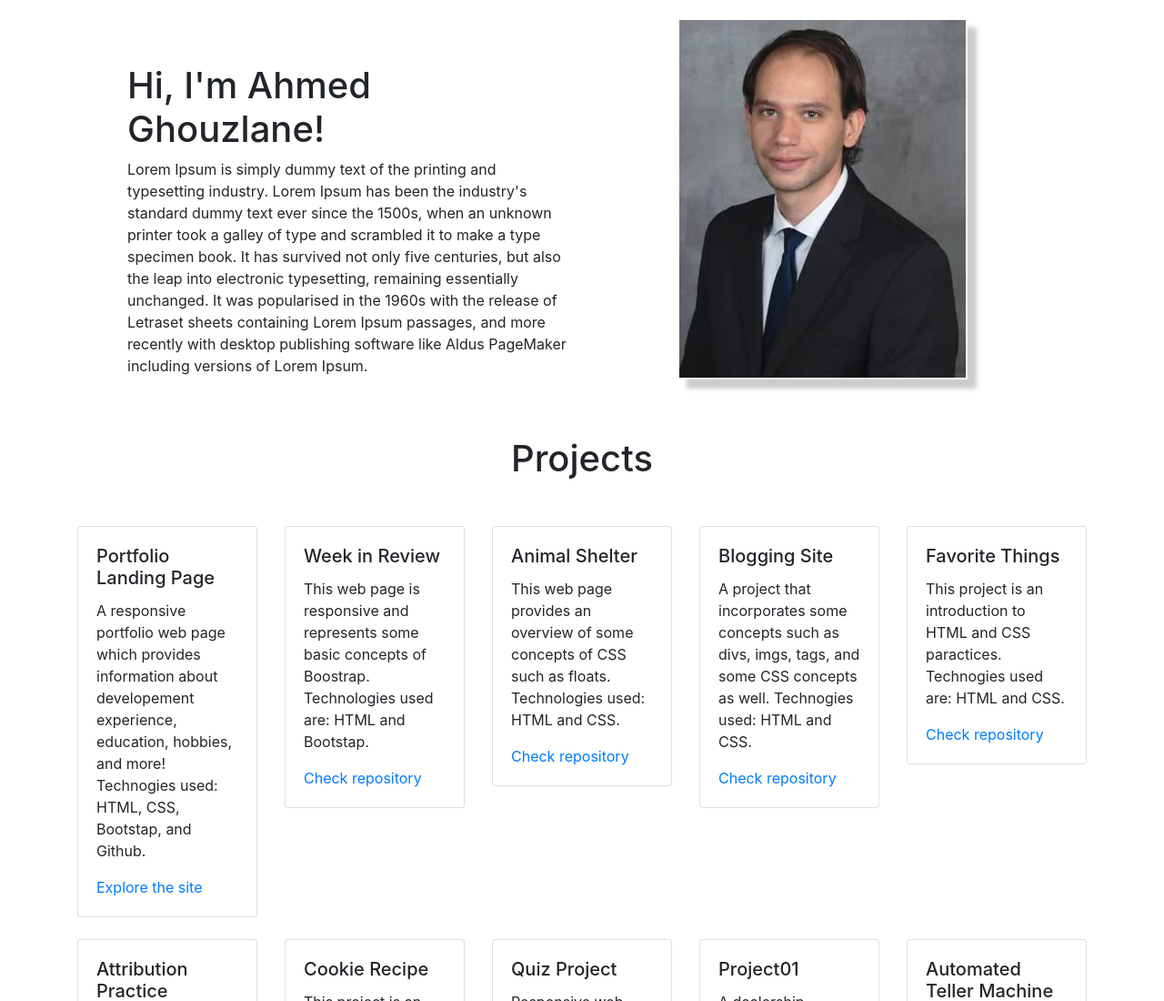
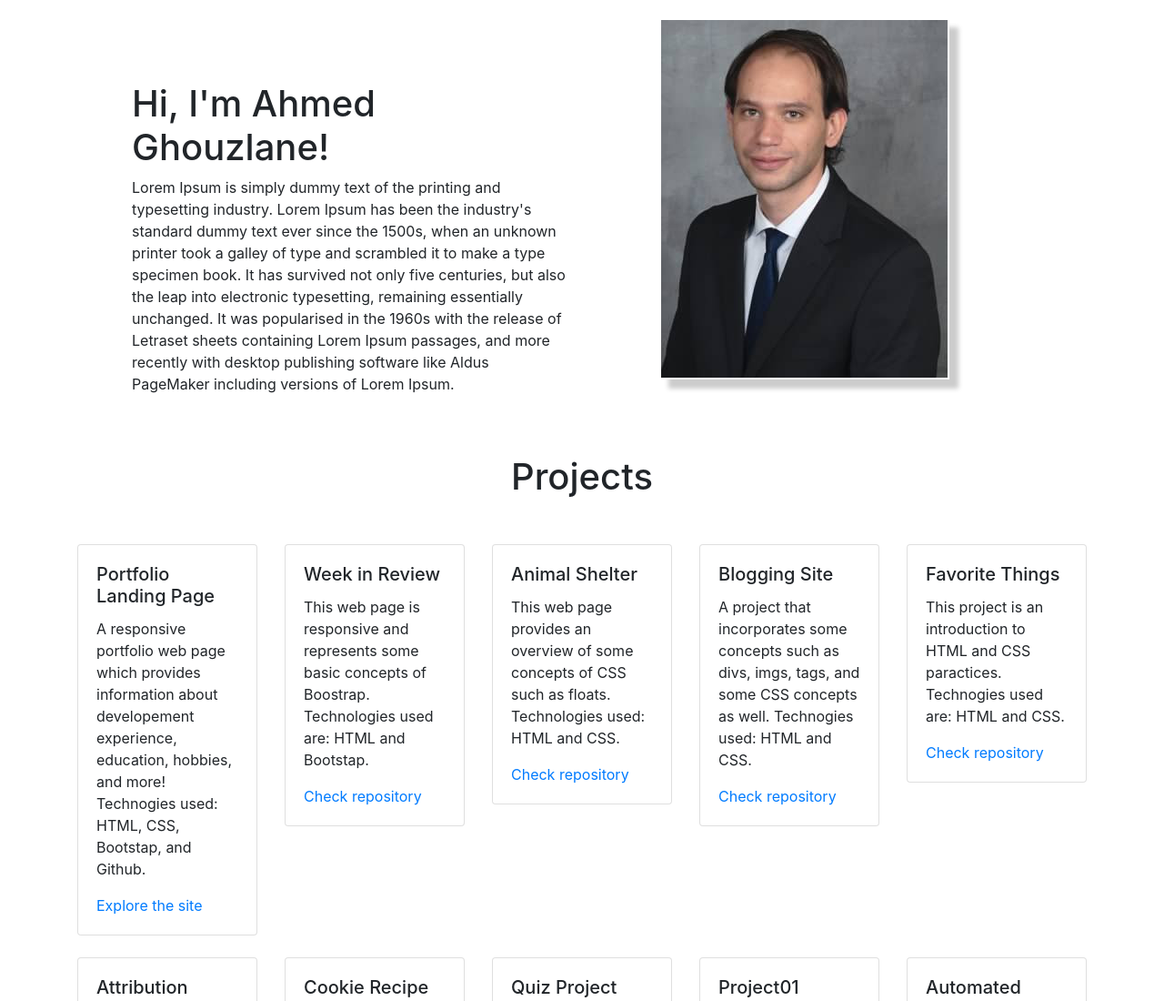
Before and after one commit to aGhouzlane/portfolio-landing-page, a plain HTML site: page index.html in a window 1280 px wide. Shown: the top 1100 px of the page at 91% size. Drawn offline with nearby package versions, Linux system fonts and the light colour scheme.

Commit message:
Add styles to the paragraph

```diff
--- a/css/styles.css
+++ b/css/styles.css
@@ -1,14 +1,14 @@
 #name{
-  margin-top: 70px;
-  margin-left: 40px;
+  margin-top: 90px;
+  margin-left: 45px;
 }
 
 #description{
-  margin-left: 40px;
+  margin-left: 45px;
 }
 
 #image{
-  margin-left: 90px;
+  margin-left: 70px;
   margin-top: 20px;
   border:2px solid #fff;
   box-shadow: 10px 10px 5px #ccc;
```
